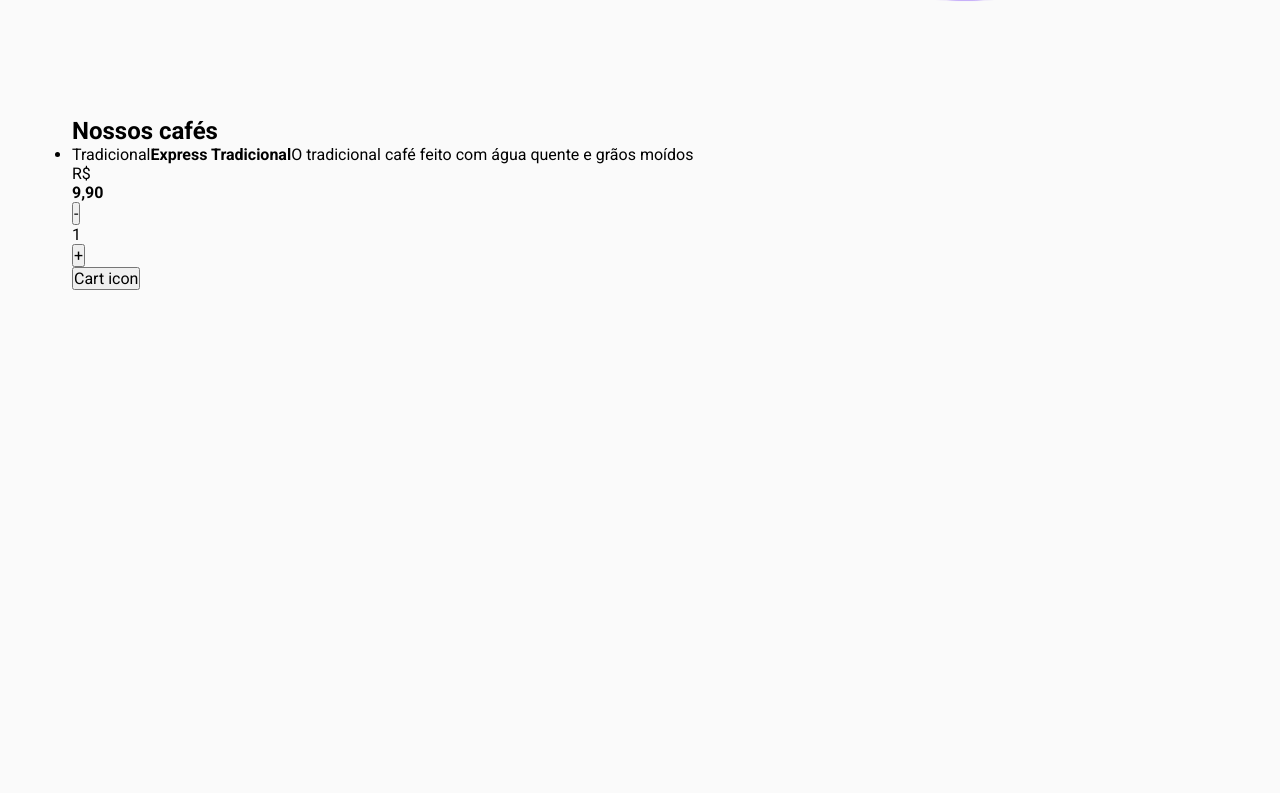
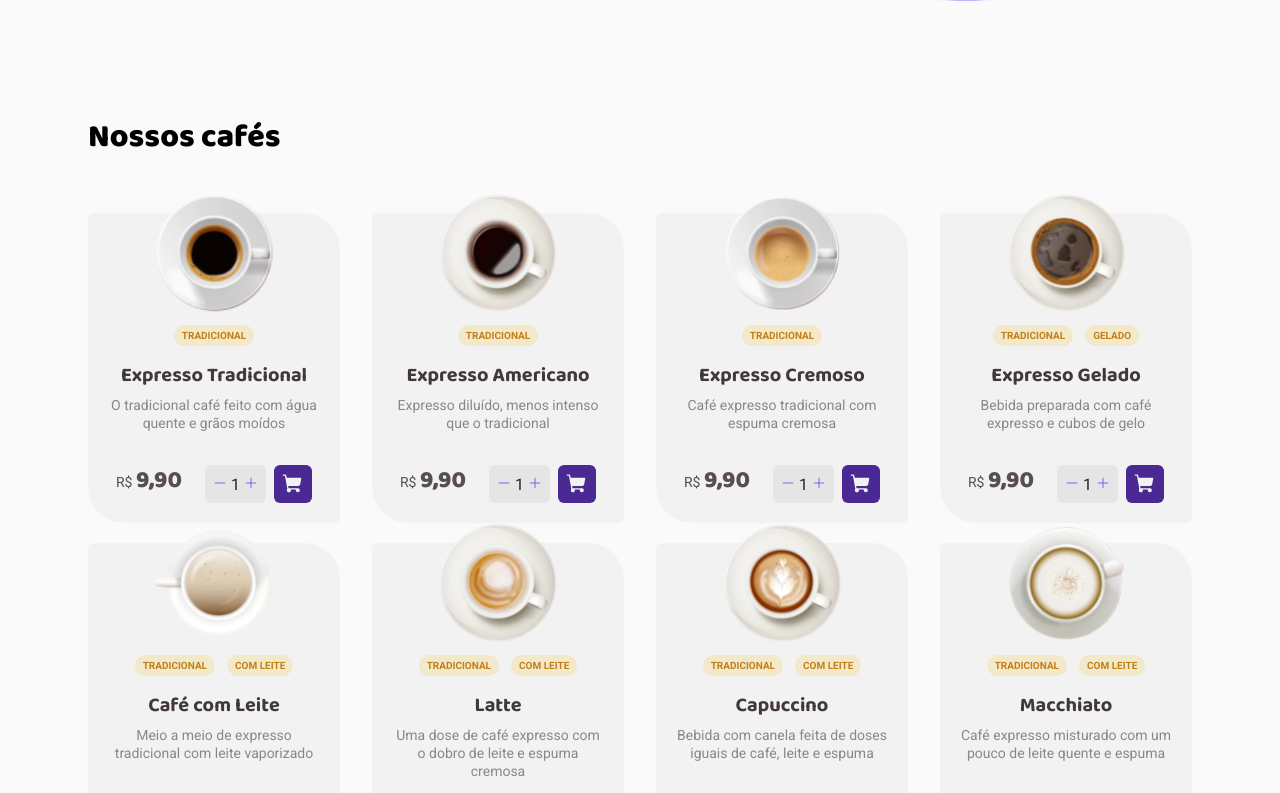
Before and after one commit to guilhermetravinski/ignite-coffee-delivery-1, a React (Vite) app: page / in a window 1280 px wide. Shown: the part 547-1340 px from the top of the page. Before the commit the page ends 837 px from the top, so only its background shows below. Built offline with nearby package versions, Linux system fonts and the light colour scheme.

Commit message:
feat: add CoffeeList component in Home page

```diff
--- a/src/components/GoToCheckoutButton/index.tsx
+++ b/src/components/GoToCheckoutButton/index.tsx
@@ -2,7 +2,7 @@ import { ShoppingCart } from 'phosphor-react'
 import { GoToCheckoutButtonContainer } from './styles'
 
 type GoToCheckoutButtonProps = {
-  isHeader: boolean
+  isHeader?: boolean
 }
 
 export function GoToCheckoutButton({
--- /dev/null
+++ b/src/data/coffees.ts
@@ -0,0 +1,118 @@
+export default [
+  {
+    id: new Date().getTime(),
+    title: 'Expresso Tradicional',
+    description: 'O tradicional café feito com água quente e grãos moídos',
+    price: '9,90',
+    tags: ['Tradicional'],
+    imageUrl: 'expresso.svg',
+  },
+  {
+    id: new Date().getTime(),
+    title: 'Expresso Americano',
+    description: 'Expresso diluído, menos intenso que o tradicional',
+    price: '9,90',
+    tags: ['Tradicional'],
+    imageUrl: 'americano.svg',
+  },
+  {
+    id: new Date().getTime(),
+    title: 'Expresso Cremoso',
+    description: 'Café expresso tradicional com espuma cremosa',
+    price: '9,90',
+    tags: ['Tradicional'],
+    imageUrl: 'expresso-cremoso.svg',
+  },
+  {
+    id: new Date().getTime(),
+    title: 'Expresso Gelado',
+    description: 'Bebida preparada com café expresso e cubos de gelo',
+    price: '9,90',
+    tags: ['Tradicional', 'Gelado'],
+    imageUrl: 'cafe-gelado.svg',
+  },
+  {
+    id: new Date().getTime(),
+    title: 'Café com Leite',
+    description: 'Meio a meio de expresso tradicional com leite vaporizado',
+    price: '9,90',
+    tags: ['Tradicional', 'Com Leite'],
+    imageUrl: 'cafe-com-leite.svg',
+  },
+  {
+    id: new Date().getTime(),
+    title: 'Latte',
+    description:
+      'Uma dose de café expresso com o dobro de leite e espuma cremosa',
+    price: '9,90',
+    tags: ['Tradicional', 'Com Leite'],
+    imageUrl: 'latte.svg',
+  },
+  {
+    id: new Date().getTime(),
+    title: 'Capuccino',
+    description:
+      'Bebida com canela feita de doses iguais de café, leite e espuma',
+    price: '9,90',
+    tags: ['Tradicional', 'Com Leite'],
+    imageUrl: 'capuccino.svg',
+  },
+  {
+    id: new Date().getTime(),
+    title: 'Macchiato',
+    description:
+      'Café expresso misturado com um pouco de leite quente e espuma',
+    price: '9,90',
+    tags: ['Tradicional', 'Com Leite'],
+    imageUrl: 'macchiato.svg',
+  },
+  {
+    id: new Date().getTime(),
+    title: 'Mocaccino',
+    description: 'Café expresso com calda de chocolate, pouco leite e espuma',
+    price: '9,90',
+    tags: ['Tradicional', 'Com Leite'],
+    imageUrl: 'mocaccino.svg',
+  },
+  {
+    id: new Date().getTime(),
+    title: 'Chocolate Quente',
+    description: 'Bebida feita com chocolate dissolvido no leite quente e café',
+    price: '9,90',
+    tags: ['Especial', 'Com Leite'],
+    imageUrl: 'chocolate-quente.svg',
+  },
+  {
+    id: new Date().getTime(),
+    title: 'Cubano',
+    description:
+      'Drink gelado de café expresso com rum, creme de leite e hortelã',
+    price: '9,90',
+    tags: ['Especial', 'Alcoólico', 'Gelado'],
+    imageUrl: 'cubano.svg',
+  },
+  {
+    id: new Date().getTime(),
+    title: 'Haviano',
+    description: 'Bebida adocicada preparada com café e leite de cocoã',
+    price: '9,90',
+    tags: ['Especial'],
+    imageUrl: 'havaiano.svg',
+  },
+  {
+    id: new Date().getTime(),
+    title: 'Árabe',
+    description: 'Bebida preparada com grãos de café árabe e especiarias',
+    price: '9,90',
+    tags: ['Especial'],
+    imageUrl: 'arabe.svg',
+  },
+  {
+    id: new Date().getTime(),
+    title: 'Irlândes',
+    description: 'Bebida a base de café, uísque irlandês, açúcar e chantilly',
+    price: '9,90',
+    tags: ['Especial', 'Alcoólico'],
+    imageUrl: 'irlandes.svg',
+  },
+]
--- a/src/pages/Home/components/CoffeeList/index.tsx
+++ b/src/pages/Home/components/CoffeeList/index.tsx
@@ -1,29 +1,68 @@
+import { useEffect, useState } from 'react'
+import {
+  CardFooter,
+  CoffeeCard,
+  CoffeeListContainer,
+  ItemCounterButton,
+} from './styles'
+import { Minus, Plus } from 'phosphor-react'
+import { GoToCheckoutButton } from '../../../../components/GoToCheckoutButton'
+import coffeesList from '../../../../data/coffees'
+
+type Coffee = {
+  id: number
+  title: string
+  description: string
+  tags: string[]
+  price: string
+  imageUrl: string
+}
+
 export function CoffeeList() {
+  const [coffees, setCoffees] = useState<Coffee[]>([])
+
+  useEffect(() => {
+    setCoffees([...coffeesList])
+  }, [])
+
   return (
-    <>
+    <CoffeeListContainer>
       <h2>Nossos cafés</h2>
       <ul>
-        <li>
-          <img src="" alt="" />
-          <span>Tradicional</span>
-          <b>Express Tradicional</b>
-          <span>O tradicional café feito com água quente e grãos moídos</span>
-          <footer>
+        {coffees.map((coffee) => (
+          <CoffeeCard key={coffee.id}>
+            <img src={'../../../../public/' + coffee.imageUrl} alt="" />
+
             <div>
-              <p>R$</p>
-              <b>9,90</b>
+              {coffee.tags.map((tag) => (
+                <span key={tag}>{tag}</span>
+              ))}
             </div>
-            <div>
+
+            <strong>{coffee.title}</strong>
+
+            <p>{coffee.description}</p>
+
+            <CardFooter>
+              <strong>{coffee.price}</strong>
+
               <div>
-                <button>-</button>
-                <p>1</p>
-                <button>+</button>
+                <ItemCounterButton>
+                  <button>
+                    <Minus size={14} />
+                  </button>
+                  <p>1</p>
+                  <button>
+                    <Plus size={14} />
+                  </button>
+                </ItemCounterButton>
+
+                <GoToCheckoutButton />
               </div>
-              <button>Cart icon</button>
-            </div>
-          </footer>
-        </li>
+            </CardFooter>
+          </CoffeeCard>
+        ))}
       </ul>
-    </>
+    </CoffeeListContainer>
   )
 }
--- a/src/pages/Home/components/CoffeeList/styles.ts
+++ b/src/pages/Home/components/CoffeeList/styles.ts
@@ -1,3 +1,140 @@
 import styled from 'styled-components'
 
-export const CoffeeListContainer = styled.div``
+export const CoffeeListContainer = styled.div`
+  > h2 {
+    font-family: 'Baloo 2', cursive;
+    font-weight: 800;
+    font-size: 2rem;
+    line-height: 2.625rem;
+
+    margin-bottom: 3.375rem;
+  }
+
+  > ul {
+    display: grid;
+    grid-template-columns: 1fr 1fr 1fr 1fr;
+    grid-column-gap: 2rem;
+    grid-row-gap: 1.25rem;
+  }
+`
+
+export const CoffeeCard = styled.li`
+  display: flex;
+  flex-direction: column;
+  justify-content: flex-start;
+  align-items: center;
+
+  background: ${(props) => props.theme['--base-card']};
+  border-radius: 6px 36px;
+
+  padding: 0 1.25rem 1.25rem;
+
+  > img {
+    display: block;
+    height: 7.5rem;
+    width: 7.5rem;
+    margin-top: -1.25rem;
+  }
+
+  > div {
+    display: flex;
+    gap: 0.75rem;
+
+    > span {
+      margin-top: 0.75rem;
+      padding: 0.25rem 0.5rem;
+
+      border-radius: 100px;
+
+      background: ${(props) => props.theme['--brand-yellow-light']};
+      color: ${(props) => props.theme['--brand-yellow-dark']};
+
+      text-transform: uppercase;
+      font-weight: 700;
+      font-size: 0.625rem;
+      line-height: 0.8125rem;
+    }
+  }
+
+  > strong {
+    margin-top: 1rem;
+
+    color: ${(props) => props.theme['--base-subtitle']};
+
+    font-weight: 700;
+    font-family: 'Baloo 2', cursive;
+    font-size: 1.25rem;
+    line-height: 1.625rem;
+  }
+
+  > p {
+    margin-top: 0.5rem;
+    max-width: 13.5rem;
+
+    font-size: 0.875rem;
+    line-height: 1.125rem;
+    text-align: center;
+
+    color: ${(props) => props.theme['--base-label']};
+  }
+`
+
+export const CardFooter = styled.footer`
+  margin-top: 2.0625rem;
+
+  display: flex;
+  gap: 1.4375rem;
+
+  > strong {
+    font-family: 'Baloo 2', cursive;
+    font-weight: 800;
+    font-size: 1.5rem;
+    line-height: 1.9375rem;
+    color: ${(props) => props.theme['--base-text']};
+
+    &::before {
+      content: 'R$ ';
+      font-family: 'Roboto', sans-serif;
+      font-weight: 400;
+      font-size: 0.875rem;
+      line-height: 1.125rem;
+    }
+  }
+
+  > div {
+    display: flex;
+    gap: 0.5rem;
+  }
+`
+
+export const ItemCounterButton = styled.div`
+  display: flex;
+  justify-content: center;
+  align-items: center;
+  gap: 0.25rem;
+
+  border-radius: 6px;
+  padding: 0.5rem;
+
+  background: ${(props) => props.theme['--base-button']};
+
+  > button {
+    color: ${(props) => props.theme['--brand-purple']};
+    font-weight: bold;
+    border: none;
+    background: none;
+
+    cursor: pointer;
+
+    transition: background-color 0.5s;
+
+    &:hover {
+      color: ${(props) => props.theme['--brand-purple-dark']};
+    }
+  }
+
+  > p {
+    color: ${(props) => props.theme['--base-title']};
+    line-height: 1.3125rem;
+  }
+`
--- a/src/pages/Home/styles.ts
+++ b/src/pages/Home/styles.ts
@@ -2,14 +2,16 @@ import styled from 'styled-components'
 
 export const HomeContainer = styled.main`
   max-width: 71rem;
-  margin: 0 auto;
+  margin: 0 auto 9.75rem;
+
+  padding: 0 1rem;
 `
 
 export const IntroContainer = styled.div`
   display: flex;
   gap: 3.5rem;
 
-  padding: 12.25rem 1rem 6.75rem;
+  padding: 12.25rem 0 6.75rem;
 
   img {
     width: 29.75rem;
```
